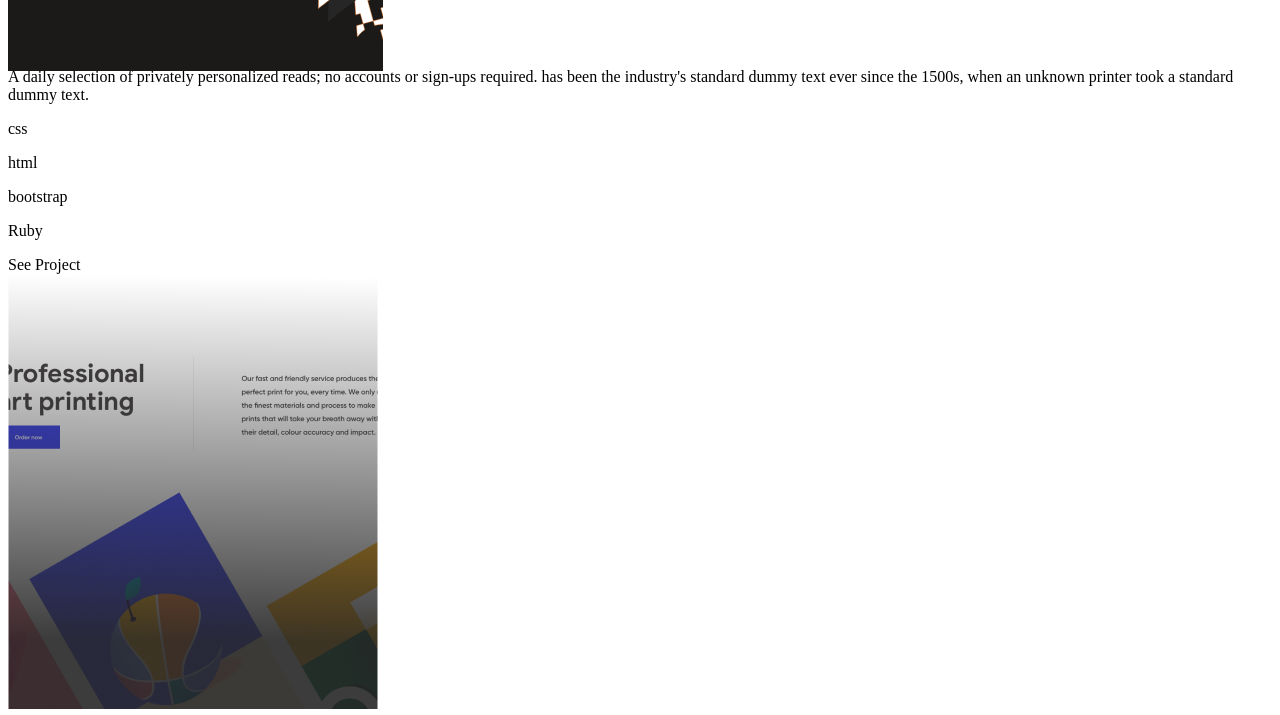
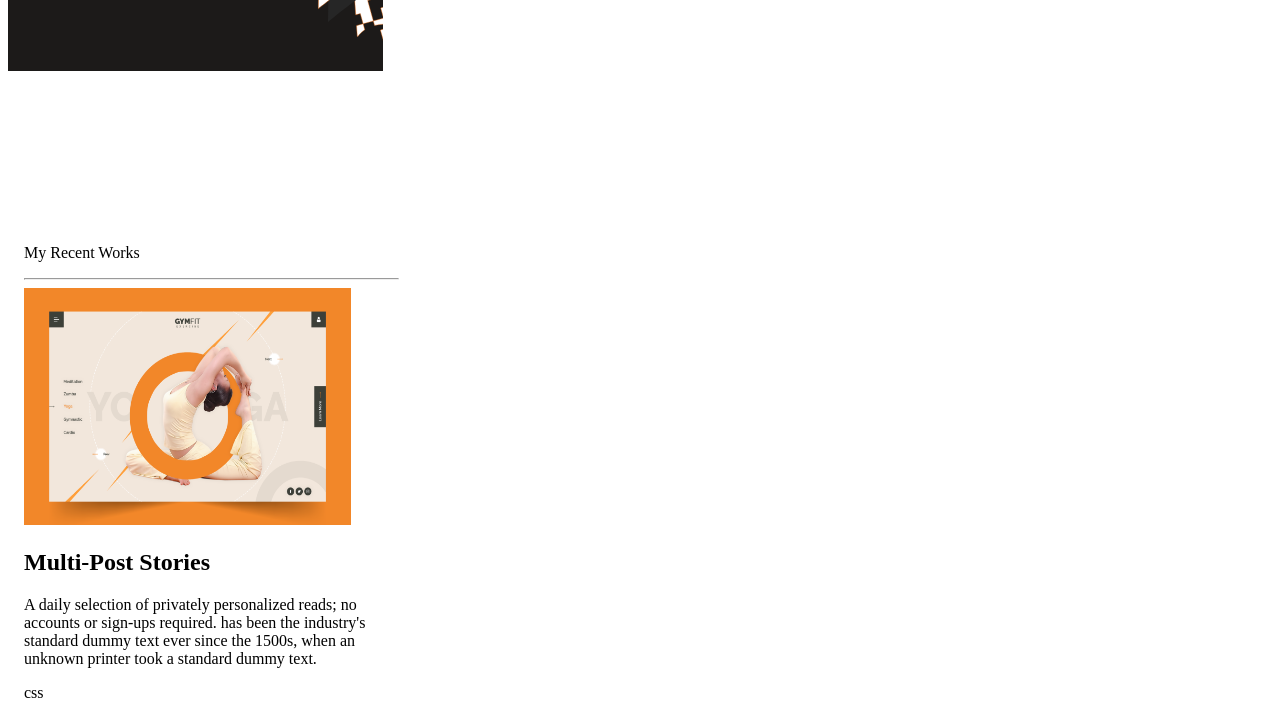
Before and after one commit to Ol-create/New-Mobile-Portfolio-Project, a website: page index.html in a window 1280 px wide. Shown: the part 574-1289 px from the top of the page. Drawn offline with Linux system fonts and the light colour scheme.

Commit message:
Add grid container to work section

```diff
--- a/styles.css
+++ b/styles.css
@@ -126,3 +126,22 @@
     left: 120px;
     top: 292px;
    }
+
+   /* style work section */
+
+  .work-section-grid {
+    height: 3407px;
+    width: 375px;
+    position: absolute;
+    top: 682px;
+    left: 0px;
+    display: grid;
+    grid-template-columns: 375px;
+    grid-template-rows: 785px repeat(6, 410px);
+    padding: 120px 24px 120px 24px;
+   }
+
+   #img_01 {
+    width: 327px;
+    height: 237px;
+   }
```
